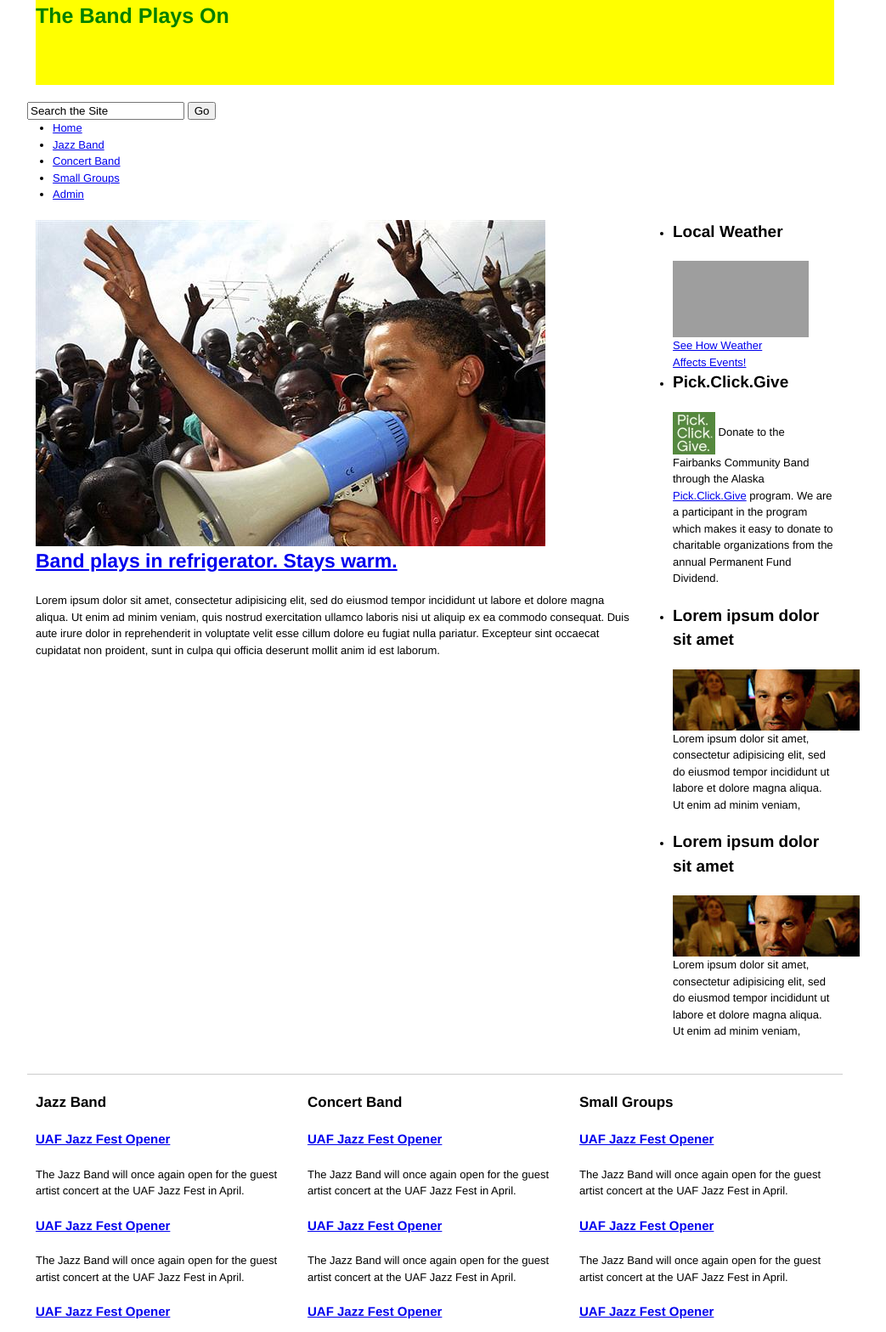
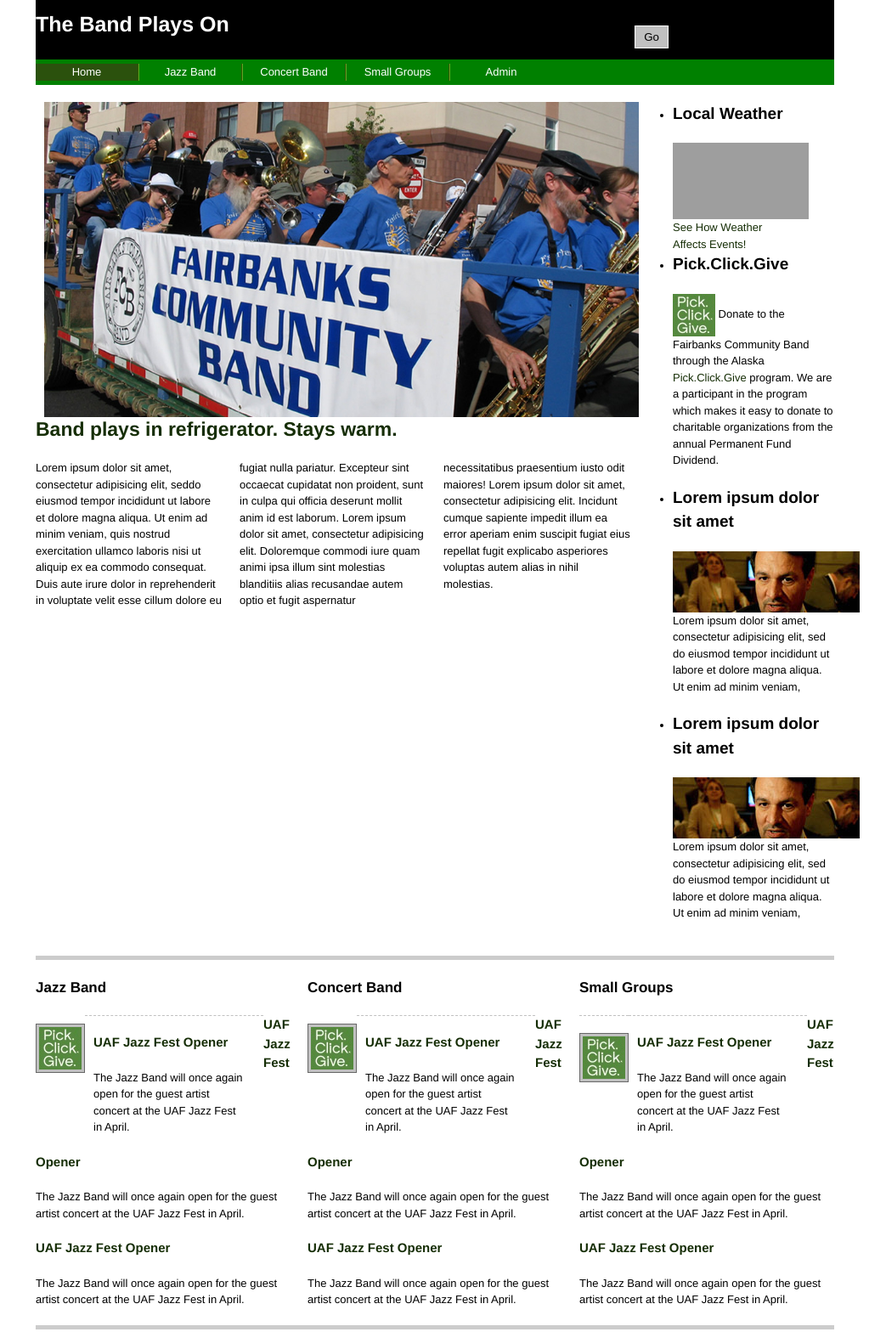
Before and after one commit to akakie/times-lessons, a plain HTML site: page index.html in a window 1280 px wide. Shown: the top 1568 px of the page at 85% size, without its empty margins (128-1171 px from the left). Drawn offline with Linux system fonts and the light colour scheme; grey boxes are pictures that could not be loaded.

Commit message:
styling for header and nav. the search box has vanished. Next step is the sidebar.

```diff
--- a/css/style.css
+++ b/css/style.css
@@ -1,6 +1,173 @@
-.topbanner {
-    background: url(img/bg.jpg) repeat-x;
-    color: green;
-    background-color: yellow;
-    height: 100px;
+
+a {
+    color: #162e06;
+    text-decoration: none;
 }
+
+/*a:hover {
+    text_decoration: underline;
+}*/
+
+h2 {
+    color: #162e06;
+    line-height: 1.3em;
+}
+
+h3 {
+    border-bottom: dashed #c1c1c1;
+    padding-bottom: 15px;
+    border-bottom: 15px;
+}
+
+hr {
+    border-top-width: 5px;
+    color: #e3e3e3;
+    margin-left: 10px;
+    margin-right: 10px;
+}
+
+ul li a {
+    text-decoration: none;
+    line-height: 1.5em;
+}
+#nav li a {
+    color: white;
+}
+
+dl {
+    overflow: hidden;
+    margin-bottom: 0;
+}
+
+dl dt {
+    float: left;
+    margin: 0;
+    clear: both;
+    padding-top: 20px;
+    border-top: 1px dashed #c1c1c1;
+}
+
+dl dt img {
+    padding: 3px;
+    background: #c1c1c1;
+    border: 1px solid #676767;
+}
+
+dl dd {
+    float: left;
+    width: 190px;
+    padding-right: 20px;
+    padding-top: 20px;
+    border-top: 1px dashed #c1c1c1;
+}
+
+dl dd p {
+    margin-left: 10px;
+    margin-bottom: 20px;
+}
+
+dl dd h6 {
+    margin-left: 10px;
+}
+
+/* FORMS */
+
+input[type=submit] {
+    border:  1px solid white;
+    background: #c0c0c0;
+    padding: 5px 10px;
+}
+input[type=submit] :hover {
+    cursor: pointer;
+    background: #aaa8a8;
+    border: 1px solid #676767;
+}
+
+/* MISC CLASSES */
+
+.first {
+    border-top: none;
+    padding-top: 10px; /* review: why is this here?; */
+}
+
+.col {
+    column-width: 13em;
+    column-count: 3;
+    column-gap: 20px;
+    moz-column-width: 13em;
+    moz-column-count: 3;
+    moz-column-gap: 20px;
+    webkit-column-width: 13em;
+    webkit-column-count: 3;
+    webkit-column-gap: 20px;
+}
+
+/* MAIN CONTAINER */
+
+container_12 {
+    padding-bottom: 50px;
+    overflow: hidden;
+}
+
+/* HEADER */
+
+#header {
+    /*background: url(img/headerBG.png) no-repeat;*/
+    margin-bottom: 0;
+    padding-top: 10px;
+    color: white;
+    background-color: black;
+    height: 60px;
+}
+
+#header #search {
+    float: right;
+    position: relative;
+    margin-top: -38px;
+    right: 10px;
+    overflow: hidden;
+}
+
+/* NAV */
+
+#nav {
+    background: green;
+    margin-top: 0;
+    padding: 5px 0;
+}
+
+#nav ul {
+    overflow: hidden;
+    margin-bottom: 0;
+    margin-left: 10px;
+    margin-top: 0;
+    color: red;
+}
+
+#nav li {
+    float: left;
+    list-style: none;
+    padding: 3px 15px 5px 15ps;
+    border-left: 1px solid #5fa725 ;
+    border-right: 1px solid #305b03 ;
+    width: 120px;
+    text-align: center;
+    margin: 0;
+    position: relative;
+}
+
+#nav li a:hover {
+    text-decoration: none;
+}
+
+#nav  li:hover, li.selected {
+    background: #2b510d;
+}
+
+#nav li:first-child {
+    border-left: none;
+}
+
+#nav li:last-child {
+    border-right: none;
+}
--- a/index.html
+++ b/index.html
@@ -5,11 +5,13 @@
     <title>HTML5</title>
         <link rel="stylesheet" href="css/reset.css">
         <link rel="stylesheet" href="css/960.css">
+        <link rel="stylesheet" href="css/text.css">
         <link rel="stylesheet" href="css/style.css">
-        <link rel="stylesheet" href="css/text.css">
 
         <link rel="icon"  href="img/favicon.ico">
 
+<!-- use livereload -->
+<script>document.write('<script src="http://' + (location.host || 'localhost').split(':')[0] + ':35729/livereload.js?snipver=1"></' + 'script>')</script>
 </head>
 
 <body>
@@ -17,35 +19,35 @@
 
     <div id="header" class="grid_12">
         <!-- <img src="img/bg.jpg" alt=""> -->
-        <h1  class="topbanner">The Band Plays On</h1>
-    </div>
+        <h1>The Band Plays On</h1>
 
-    <div id="search">
+        <div id="search" >
             <input type="text" name="search" value="Search the Site" id="search">
             <input type="submit" name="searchButton" value="Go">
-    </div>
+        </div> <!-- end #search -->
 
-    <ul id="nav">
+    </div> <!-- end #header -->
+
+        <ul id="nav" class="nav grid_12">
             <li class="selected"><a href="#">Home</a></li>
             <li><a href=#>Jazz Band</a></li>
             <li><a href=#>Concert Band</a></li>
             <li><a href=#>Small Groups</a></li>
             <li><a href=#>Admin</a></li>
-    </ul>
+        </ul> <!-- end #nav -->
 
     <div style="clear: both"></div>
 
     <div id="main">
         <div id="featured" class="grid_9">
-            <img src="img/featured-img.jpg" alt="President"/>
+            <img src="img/float-960.jpg" alt="President" class="grid_9"/>
             <h2><a href="#">Band plays in refrigerator. Stays warm.</a></h2>
-            <p> Lorem ipsum dolor sit amet, consectetur adipisicing elit, sed
-            do eiusmod tempor incididunt ut labore et dolore magna aliqua. Ut
+            <p class="col"> Lorem ipsum dolor sit amet, consectetur adipisicing elit, seddo eiusmod tempor incididunt ut labore et dolore magna aliqua. Ut
             enim ad minim veniam, quis nostrud exercitation ullamco laboris
             nisi ut aliquip ex ea commodo consequat. Duis aute irure dolor in
             reprehenderit in voluptate velit esse cillum dolore eu fugiat nulla
             pariatur. Excepteur sint occaecat cupidatat non proident, sunt in
-            culpa qui officia deserunt mollit anim id est laborum. </p>
+            culpa qui officia deserunt mollit anim id est laborum. Lorem ipsum dolor sit amet, consectetur adipisicing elit. Doloremque commodi iure quam animi ipsa illum sint molestias blanditiis alias recusandae autem optio et fugit aspernatur necessitatibus praesentium iusto odit maiores! Lorem ipsum dolor sit amet, consectetur adipisicing elit. Incidunt cumque sapiente impedit illum ea error aperiam enim suscipit fugiat eius repellat fugit explicabo asperiores voluptas autem alias in nihil molestias.</p>
 
         </div> <!-- end #featured -->
 
@@ -101,7 +103,7 @@ for Fairbanks, Alaska Forecast" height="90" width="160" /></a>
             <h5>Jazz Band</h5>
             <dl>
                 <dt class="first">
-
+                    <img src="img/pickclickgive.jpg" alt="Whatever" >
                 </dt>
                 <dd>
                     <h6><a href="#">UAF Jazz Fest Opener</a></h6>
@@ -122,7 +124,7 @@ for Fairbanks, Alaska Forecast" height="90" width="160" /></a>
             <h5>Concert Band</h5>
             <dl>
                 <dt class="first">
-
+                    <img src="img/pickclickgive.jpg" alt="Whatever" >
                 </dt>
                 <dd>
                     <h6><a href="#">UAF Jazz Fest Opener</a></h6>
@@ -142,7 +144,8 @@ for Fairbanks, Alaska Forecast" height="90" width="160" /></a>
         <div id="quintets" class="grid_4">
             <h5>Small Groups</h5>
             <dl>
-
+                <dt>
+                    <img src="img/pickclickgive.jpg" alt="Whatever" >
                 </dt>
                 <dd>
                     <h6><a href="#">UAF Jazz Fest Opener</a></h6>
```
Also changed, not shown: img/float-960.jpg (added). Lines whose indentation alone changed are shown as unchanged.
